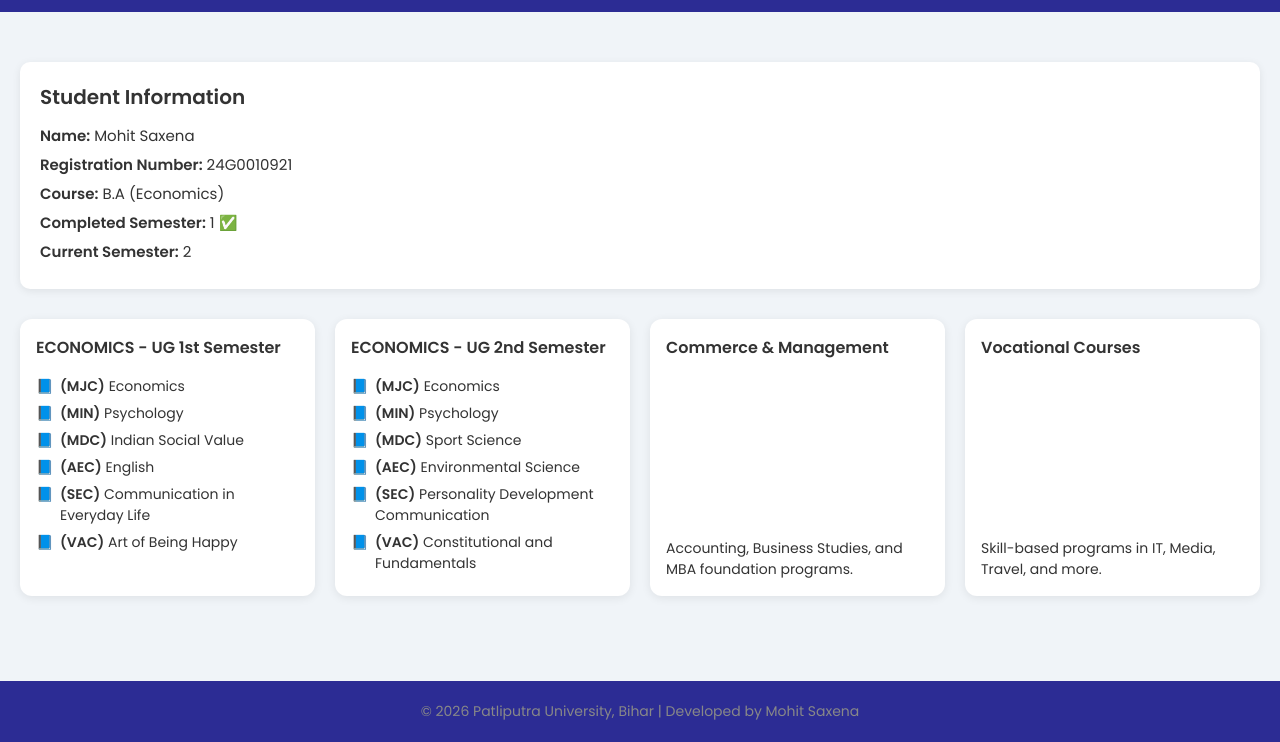
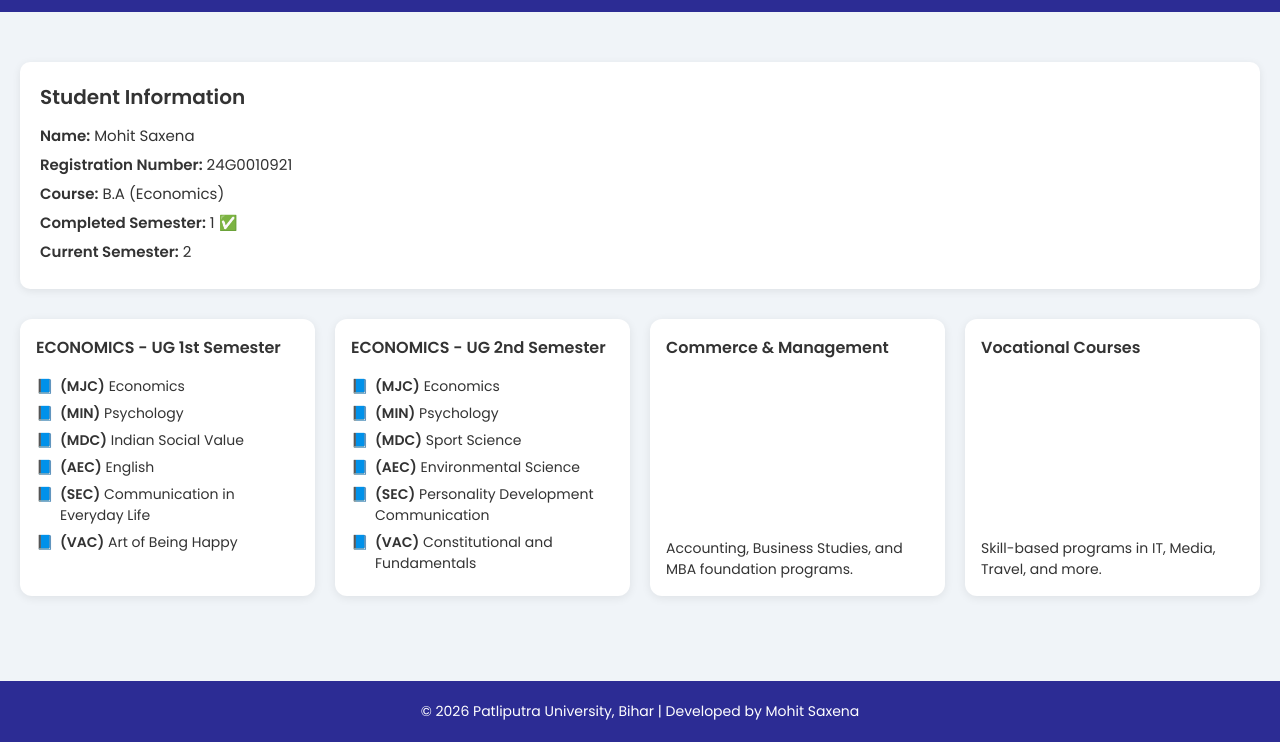
Before and after one commit to mohitsaxena6363/Mohit-outlaw63, a plain HTML site: page index.html in a window 1280 px wide. Shown: the part 58-800 px from the top of the page. Drawn offline with Linux system fonts and the light colour scheme.

Commit message:
Update index.html

```diff
--- a/index.html
+++ b/index.html
@@ -174,7 +174,7 @@
       text-align: center;
       font-size: 14px;
       padding: 20px 10px;
-      color: #888;
+      color: White;
       background-color: #2c2c94;
     }
 
```
